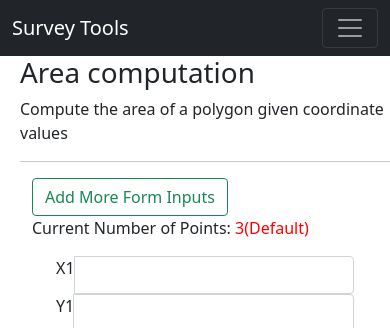
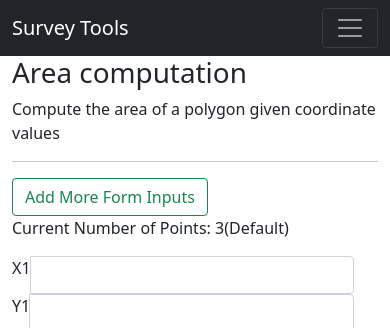
Before and after one commit to ngenovictor/surveycomputations, a Django app: page /compute_area in a window 390 px wide. Shown: the top 328 px of the page. Run offline with Django 4.2, Linux system fonts and the light colour scheme; some libraries are stand-ins or nearby versions.

Commit message:
update page for compute area mostly arrangement

```diff
--- a/app/templates/compute_area.html
+++ b/app/templates/compute_area.html
@@ -4,12 +4,13 @@
 <link rel="stylesheet" href="https://unpkg.com/leaflet@1.3.1/dist/leaflet.css"
   integrity="sha512-Rksm5RenBEKSKFjgI3a41vrjkw4EVPlJ3+OiI65vTjIdo9brlAacEuKOiQ5OFh7cOI1bkDwLqdLw3Zg0cRJAAQ=="
   crossorigin="" />
+<link rel="stylesheet" href="{% static 'css/compute_area.css' %}">
 {% endblock additional-styles %}
 {% block additional-scripts %}
 <script src="https://unpkg.com/leaflet@1.3.1/dist/leaflet.js"
   integrity="sha512-/Nsx9X4HebavoBvEBuyp3I7od5tA0UzAxs+j83KgC8PU0kgB4XiK4Lfe4y4cgBtaRJQEIFCW+oC506aPT2L1zw=="
   crossorigin=""></script>
-<script type="text/javascript" src={% static 'js/compute_area.js' %}></script>
+<script type="text/javascript" src="{% static 'js/compute_area.js' %}""></script>
 {% endblock additional-scripts %}
 
 {% block content %}
@@ -17,14 +18,14 @@
 The area of {{ coordinates }} is <strong>{{ area }}</strong>.
 {% endif %}
 
-<div class="content">
+<div class="container">
   <h1>Area computation</h1>
   <div>
     <p>Compute the area of a polygon given coordinate values</p>
   </div>
   <hr>
   <div class="row">
-    <div class="col-md">
+    <div class="col-md-4">
       <form action="{% url 'compute_area' %}" method="post">{% csrf_token %}
         <div class="btn btn-outline-success" id="add-coordinate-inputs">
           Add More Form Inputs
--- a/static/our_static/css/styles.css
+++ b/static/our_static/css/styles.css
@@ -1,4 +1,5 @@
-.red {
+
+/* .red {
     background-color: red;
 }
 
@@ -52,4 +53,4 @@ div#services-content.row > div.col-md-4 img.service-image{
 #map{
     height: 500px;
     width: 100%;
-}
+} */
```
Also changed, not shown: static/our_static/css/compute_area.css (added).
